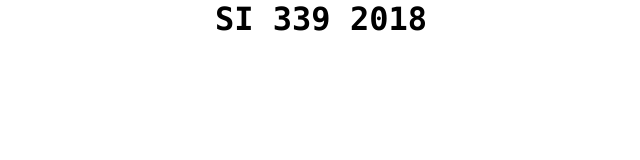
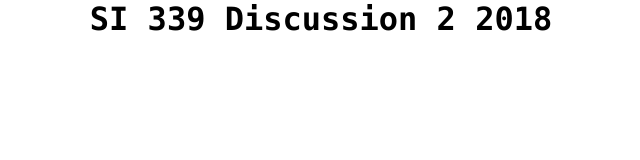
Before and after one commit to sabinehutter/SI339-Lab-2, a plain HTML site: page index.html in a window 1280 px wide. Shown: the whole page, without its empty margins (319-959 px from the left). Drawn offline with Linux system fonts and the light colour scheme.

Commit message:
Renamed to index.html

```diff
--- a/SI339_D2_Demo.html
+++ b/index.html
@@ -5,6 +5,6 @@
 	<link rel="stylesheet" type="text/css" href="css/main.css">
 </head>
 <body>
-	<h1 class="title">SI 339 2018</h1>
+	<h1 class="title">SI 339 Discussion 2 2018</h1>
 </body>
 </html>
```
